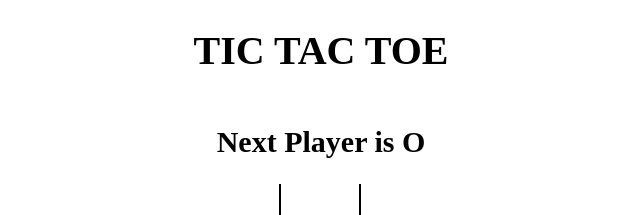
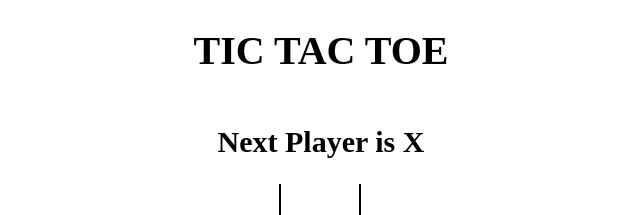
Before and after one commit to 007tickooayush/tic-tac-toe, a React (Vite) app: page / in a window 1280 px wide. Shown: the top 215 px of the page, without its empty margins (319-959 px from the left). Built offline with nearby package versions, Linux system fonts and the light colour scheme.

Commit message:
game history handling added

```diff
--- a/src/App.jsx
+++ b/src/App.jsx
@@ -5,40 +5,53 @@
 import './styles/root.scss';
 
 const App = () => {
-  const [board, setBoard] = useState(Array(9).fill(null));
-  const [isXNext, setIsXNext] = useState(false);
-  const winner = calculateWinner(board);
+  const [history, setHistory] = useState([
+    { board: Array(9).fill(null), isXNext: true },
+  ]);
 
+  // const [isXNext, setIsXNext] = useState(false);
+
+  const [currentMove, setCurrentMove] = useState(0);
+  const current = history[currentMove];
+
+  const winner = calculateWinner(current.board);
   const message = winner
     ? `Winner is ${winner}`
-    : `Next Player is  ${isXNext ? 'X' : 'O'}`;
-  // console.log(board);
+    : `Next Player is  ${current.isXNext ? 'X' : 'O'}`;
+
+
+  console.log(history);
   // console.log(winner);
 
   const handleSquareClick = position => {
     // prevent used position updation
-    if (board[position] || winner) {
+    if (current.board[position] || winner) {
       return;
     }
 
-    setBoard(prev => {
-      return prev.map((square, pos) => {
+    setHistory(prev => {
+
+      const last = prev[prev.length-1];
+
+      const newBoard = last.board.map((square, pos) => {
         if (pos === position) {
-          return isXNext ? 'X' : 'O';
+          return last.isXNext ? 'X' : 'O';
         }
 
         return square;
       });
+
+      return prev.concat({board:newBoard,isXNext: !last.isXNext});
     });
 
-    setIsXNext(prev => !prev);
+    setCurrentMove( prev => prev+1)
   };
 
   return (
     <div className="app">
       <h1>TIC TAC TOE</h1>
       <h2>{message}</h2>
-      <Board board={board} handleSquareClick={handleSquareClick} />
+      <Board board={current.board} handleSquareClick={handleSquareClick} />
     </div>
   );
 };
```
